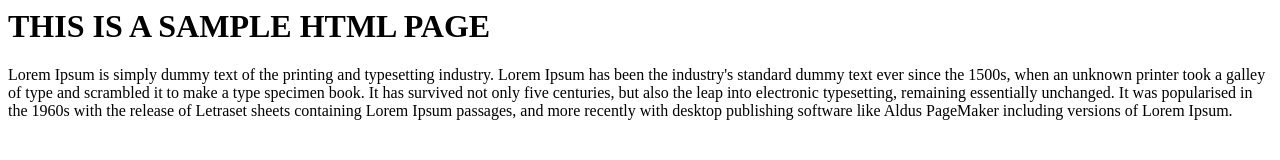
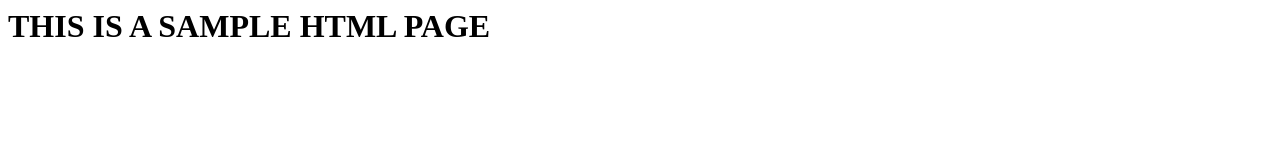
Before and after one commit to Mounika-Varam/Section-0, a plain HTML site: page index.html in a window 1280 px wide. Drawn offline with Linux system fonts and the light colour scheme.

Commit message:
Revert "modified"
This reverts commit d46d0baf5b4da784e786398d61cfcfa051545866.

```diff
--- a/index.html
+++ b/index.html
@@ -4,6 +4,5 @@
   </head>
   <body>
     <h1>THIS IS A SAMPLE HTML PAGE</h1>
-    <p> Lorem Ipsum is simply dummy text of the printing and typesetting industry. Lorem Ipsum has been the industry's standard dummy text ever since the 1500s, when an unknown printer took a galley of type and scrambled it to make a type specimen book. It has survived not only five centuries, but also the leap into electronic typesetting, remaining essentially unchanged. It was popularised in the 1960s with the release of Letraset sheets containing Lorem Ipsum passages, and more recently with desktop publishing software like Aldus PageMaker including versions of Lorem Ipsum. </p>
   </body>
 </html>
```
